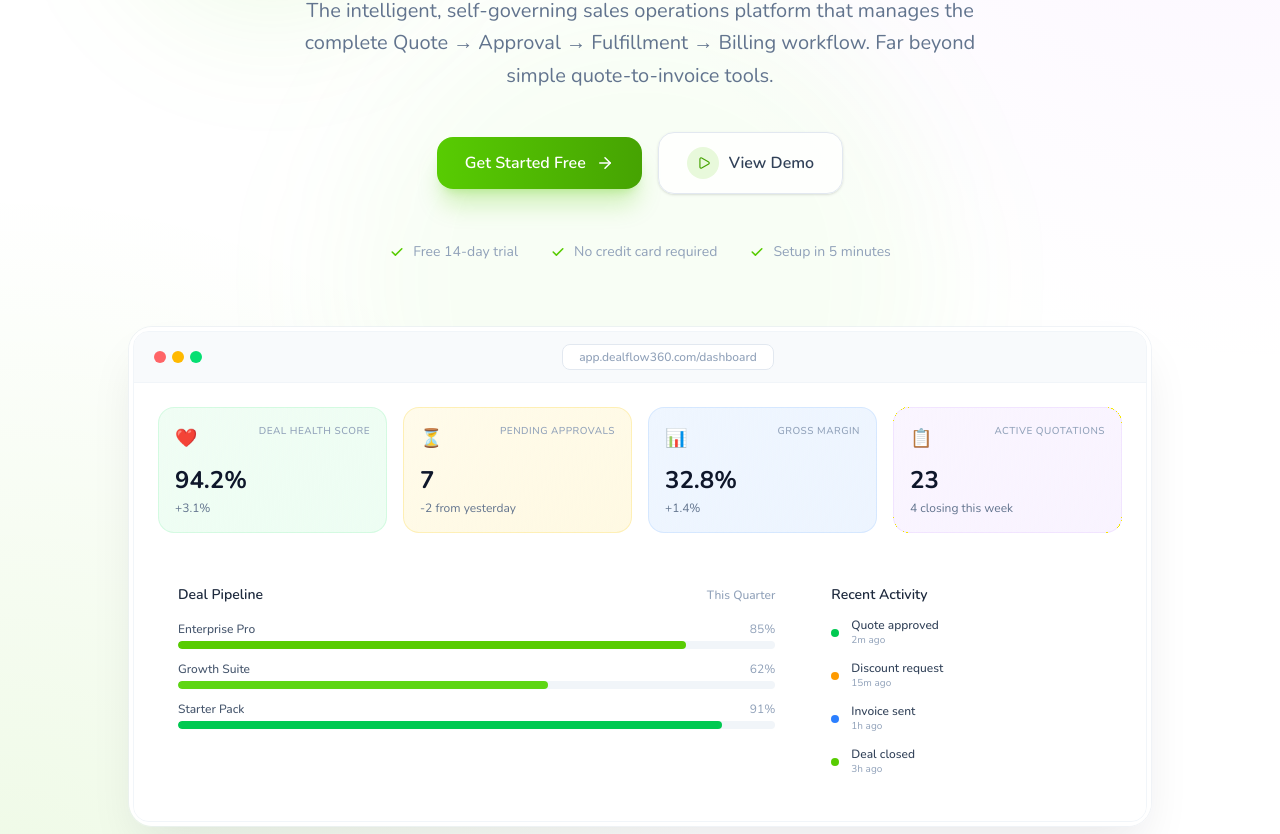
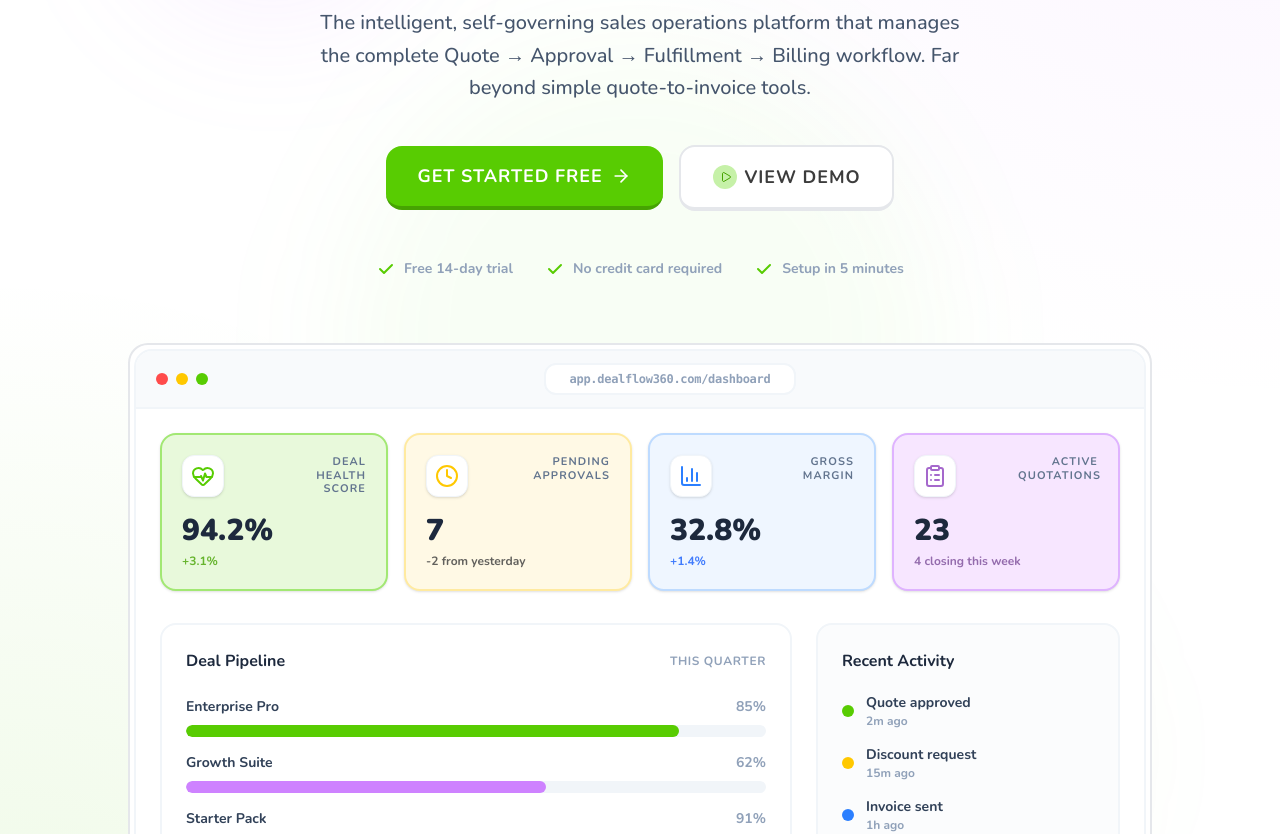
Before and after one commit to J-Ahmad19/DealFlow360, a React (Vite) app: page / in a window 1280 px wide. Shown: the part 349-1183 px from the top of the page. Built offline with nearby package versions, Linux system fonts and the light colour scheme.

Commit message:
feat(hero): apply Lingo tactile buttons, SVG icon dashboard, and brand-aligned gradient underline

```diff
--- a/src/components/Hero.tsx
+++ b/src/components/Hero.tsx
@@ -1,7 +1,7 @@
 import { useEffect, useRef } from 'react';
 import { motion } from 'framer-motion';
 import gsap from 'gsap';
-import { ArrowRight, Play } from 'lucide-react';
+import { ArrowRight, Play, HeartPulse, Clock, BarChart3, ClipboardList } from 'lucide-react';
 
 export default function Hero() {
   const containerRef = useRef<HTMLDivElement>(null);
@@ -29,8 +29,8 @@ export default function Hero() {
       className="relative min-h-screen hero-gradient flex items-center pt-24 pb-20 overflow-hidden"
     >
       <div className="absolute inset-0 pointer-events-none">
-        <div className="hero-orb absolute top-20 left-[10%] w-72 h-72 rounded-full bg-brand-400/10 blur-3xl" />
-        <div className="hero-orb absolute bottom-20 right-[15%] w-96 h-96 rounded-full bg-warm-400/10 blur-3xl" />
+        <div className="hero-orb absolute top-20 left-[10%] w-72 h-72 rounded-full bg-secondary-400/10 blur-3xl" />
+        <div className="hero-orb absolute bottom-20 right-[15%] w-96 h-96 rounded-full bg-brand-400/10 blur-3xl" />
         <div className="hero-orb absolute top-1/2 left-1/2 -translate-x-1/2 -translate-y-1/2 w-[600px] h-[600px] rounded-full bg-brand-300/5 blur-3xl" />
       </div>
 
@@ -40,11 +40,11 @@ export default function Hero() {
             initial={{ opacity: 0, y: 20 }}
             animate={{ opacity: 1, y: 0 }}
             transition={{ duration: 0.6, delay: 0.2 }}
-            className="inline-flex items-center gap-2 px-4 py-2 rounded-full clay-accent mb-8"
+            className="inline-flex items-center gap-2 px-5 py-2.5 rounded-full bg-white border-2 border-slate-200 border-b-4 mb-8"
           >
-            <span className="w-2 h-2 rounded-full bg-brand-500 animate-pulse" />
-            <span className="text-sm font-medium text-brand-700">
-              Now with AI-Powered Deal Intelligence
+            <span className="w-2.5 h-2.5 rounded-full bg-brand-500 animate-pulse" />
+            <span className="text-sm font-bold text-slate-700 tracking-wide">
+              AI-Powered Deal Intelligence
             </span>
           </motion.div>
 
@@ -52,7 +52,7 @@ export default function Hero() {
             initial={{ opacity: 0, y: 30 }}
             animate={{ opacity: 1, y: 0 }}
             transition={{ duration: 0.7, delay: 0.3, ease: [0.16, 1, 0.3, 1] }}
-            className="font-display text-5xl sm:text-6xl lg:text-7xl font-extrabold text-slate-950 leading-[1.08] tracking-tight mb-6"
+            className="font-display text-5xl sm:text-6xl lg:text-7xl font-extrabold text-slate-900 leading-[1.1] tracking-tight mb-6"
           >
             Turn Every Deal Into a{' '}
             <span className="relative inline-block">
@@ -66,7 +66,7 @@ export default function Hero() {
                 <motion.path
                   d="M2 8C40 2 80 2 100 4C120 6 160 6 198 3"
                   stroke="url(#hero-underline)"
-                  strokeWidth="3"
+                  strokeWidth="4"
                   strokeLinecap="round"
                   initial={{ pathLength: 0 }}
                   animate={{ pathLength: 1 }}
@@ -74,8 +74,8 @@ export default function Hero() {
                 />
                 <defs>
                   <linearGradient id="hero-underline" x1="0" y1="0" x2="200" y2="0" gradientUnits="userSpaceOnUse">
-                    <stop stopColor="#ff8c00" />
-                    <stop offset="1" stopColor="#ffc233" />
+                    <stop stopColor="#58CC02" />
+                    <stop offset="1" stopColor="#CE82FF" />
                   </linearGradient>
                 </defs>
               </svg>
@@ -86,7 +86,7 @@ export default function Hero() {
             initial={{ opacity: 0, y: 20 }}
             animate={{ opacity: 1, y: 0 }}
             transition={{ duration: 0.6, delay: 0.5 }}
-            className="text-lg sm:text-xl text-slate-500 leading-relaxed max-w-2xl mx-auto mb-10"
+            className="text-lg sm:text-xl text-slate-600 font-medium leading-relaxed max-w-2xl mx-auto mb-10"
           >
             The intelligent, self-governing sales operations platform that manages
             the complete Quote → Approval → Fulfillment → Billing workflow.
@@ -101,20 +101,20 @@ export default function Hero() {
           >
             <a
               href="#cta"
-              className="group inline-flex items-center gap-2.5 px-7 py-3.5 text-base font-semibold text-white bg-gradient-to-r from-brand-500 to-brand-600 rounded-2xl shadow-xl shadow-brand-500/25 hover:shadow-brand-500/40 hover:-translate-y-0.5 transition-all duration-300"
+              className="btn-tactile btn-primary px-8 py-4 text-lg"
             >
               Get Started Free
               <ArrowRight
-                size={18}
-                className="group-hover:translate-x-1 transition-transform"
+                size={20}
+                className="ml-2"
               />
             </a>
             <a
               href="#workflow"
-              className="group inline-flex items-center gap-2.5 px-7 py-3.5 text-base font-semibold text-slate-700 bg-white/80 rounded-2xl border border-slate-200 hover:border-slate-300 hover:bg-white shadow-sm hover:shadow-md hover:-translate-y-0.5 transition-all duration-300"
+              className="btn-tactile btn-secondary px-8 py-4 text-lg"
             >
-              <div className="w-8 h-8 rounded-full bg-brand-50 flex items-center justify-center group-hover:bg-brand-100 transition-colors">
-                <Play size={14} className="text-brand-600 ml-0.5" />
+              <div className="w-6 h-6 rounded-full bg-brand-100 flex items-center justify-center mr-2">
+                <Play size={12} className="text-brand-600 ml-0.5" />
               </div>
               View Demo
             </a>
@@ -124,22 +124,22 @@ export default function Hero() {
             initial={{ opacity: 0 }}
             animate={{ opacity: 1 }}
             transition={{ duration: 0.8, delay: 1 }}
-            className="mt-12 flex items-center justify-center gap-8 text-sm text-slate-400"
+            className="mt-12 flex items-center justify-center gap-8 text-sm font-bold text-slate-400"
           >
             <span className="flex items-center gap-2">
-              <svg className="w-4 h-4 text-brand-500" fill="currentColor" viewBox="0 0 20 20">
+              <svg className="w-5 h-5 text-brand-500" fill="currentColor" viewBox="0 0 20 20">
                 <path fillRule="evenodd" d="M16.707 5.293a1 1 0 010 1.414l-8 8a1 1 0 01-1.414 0l-4-4a1 1 0 011.414-1.414L8 12.586l7.293-7.293a1 1 0 011.414 0z" clipRule="evenodd" />
               </svg>
               Free 14-day trial
             </span>
             <span className="flex items-center gap-2">
-              <svg className="w-4 h-4 text-brand-500" fill="currentColor" viewBox="0 0 20 20">
+              <svg className="w-5 h-5 text-brand-500" fill="currentColor" viewBox="0 0 20 20">
                 <path fillRule="evenodd" d="M16.707 5.293a1 1 0 010 1.414l-8 8a1 1 0 01-1.414 0l-4-4a1 1 0 011.414-1.414L8 12.586l7.293-7.293a1 1 0 011.414 0z" clipRule="evenodd" />
               </svg>
               No credit card required
             </span>
             <span className="hidden sm:flex items-center gap-2">
-              <svg className="w-4 h-4 text-brand-500" fill="currentColor" viewBox="0 0 20 20">
+              <svg className="w-5 h-5 text-brand-500" fill="currentColor" viewBox="0 0 20 20">
                 <path fillRule="evenodd" d="M16.707 5.293a1 1 0 010 1.414l-8 8a1 1 0 01-1.414 0l-4-4a1 1 0 011.414-1.414L8 12.586l7.293-7.293a1 1 0 011.414 0z" clipRule="evenodd" />
               </svg>
               Setup in 5 minutes
@@ -162,18 +162,16 @@ export default function Hero() {
 
 function DashboardPreview() {
   return (
-    <div className="relative rounded-3xl overflow-hidden shadow-2xl shadow-slate-900/10 border border-slate-200/50">
-      <div className="absolute inset-0 bg-gradient-to-b from-white/50 to-white/80 backdrop-blur-sm" />
-      <div className="relative bg-white rounded-3xl p-1">
-        <div className="rounded-2xl overflow-hidden border border-slate-100">
-          <div className="bg-slate-50 px-5 py-3 border-b border-slate-100 flex items-center gap-2">
-            <div className="flex gap-1.5">
-              <div className="w-3 h-3 rounded-full bg-red-400" />
-              <div className="w-3 h-3 rounded-full bg-amber-400" />
-              <div className="w-3 h-3 rounded-full bg-green-400" />
+    <div className="card-tactile relative overflow-hidden p-1 bg-white">
+      <div className="rounded-[18px] overflow-hidden border-2 border-slate-100">
+        <div className="bg-slate-50 px-5 py-3 border-b-2 border-slate-100 flex items-center gap-2">
+          <div className="flex gap-2">
+            <div className="w-3 h-3 rounded-full bg-danger-500" />
+            <div className="w-3 h-3 rounded-full bg-warning-500" />
+            <div className="w-3 h-3 rounded-full bg-brand-500" />
           </div>
           <div className="flex-1 flex justify-center">
-              <div className="px-4 py-1 bg-white rounded-lg text-xs text-slate-400 font-medium border border-slate-200">
+            <div className="px-6 py-1.5 bg-white rounded-xl text-xs text-slate-400 font-bold border-2 border-slate-100 font-mono tracking-tight">
               app.dealflow360.com/dashboard
             </div>
           </div>
@@ -185,49 +183,49 @@ function DashboardPreview() {
             value="94.2%"
             trend="+3.1%"
             color="green"
-              icon="❤️"
+            icon={<HeartPulse className="w-6 h-6 text-brand-500" />}
           />
           <DashboardCard
             label="Pending Approvals"
             value="7"
             trend="-2 from yesterday"
             color="amber"
-              icon="⏳"
+            icon={<Clock className="w-6 h-6 text-warning-500" />}
           />
           <DashboardCard
             label="Gross Margin"
             value="32.8%"
             trend="+1.4%"
             color="blue"
-              icon="📊"
+            icon={<BarChart3 className="w-6 h-6 text-blue-500" />}
           />
           <DashboardCard
             label="Active Quotations"
             value="23"
             trend="4 closing this week"
             color="purple"
-              icon="📋"
+            icon={<ClipboardList className="w-6 h-6 text-secondary-500" />}
           />
         </div>
 
-          <div className="p-6 pt-2 bg-white grid grid-cols-1 lg:grid-cols-3 gap-4">
-            <div className="lg:col-span-2 clay rounded-2xl p-5">
-              <div className="flex items-center justify-between mb-4">
-                <h4 className="font-display font-semibold text-slate-800 text-sm">Deal Pipeline</h4>
-                <span className="text-xs text-slate-400 font-medium">This Quarter</span>
+        <div className="p-6 pt-2 bg-white grid grid-cols-1 lg:grid-cols-3 gap-6">
+          <div className="lg:col-span-2 rounded-2xl border-2 border-slate-100 p-6">
+            <div className="flex items-center justify-between mb-6">
+              <h4 className="font-display font-bold text-slate-800 text-base">Deal Pipeline</h4>
+              <span className="text-xs text-slate-400 font-bold uppercase tracking-wider">This Quarter</span>
             </div>
-              <div className="space-y-3">
+            <div className="space-y-4">
               {[
                 { name: 'Enterprise Pro', value: 85, color: 'bg-brand-500' },
-                  { name: 'Growth Suite', value: 62, color: 'bg-brand-400' },
-                  { name: 'Starter Pack', value: 91, color: 'bg-green-500' },
+                { name: 'Growth Suite', value: 62, color: 'bg-secondary-400' },
+                { name: 'Starter Pack', value: 91, color: 'bg-blue-400' },
               ].map((deal) => (
                 <div key={deal.name}>
-                    <div className="flex items-center justify-between mb-1">
-                      <span className="text-xs font-medium text-slate-600">{deal.name}</span>
-                      <span className="text-xs text-slate-400">{deal.value}%</span>
+                  <div className="flex items-center justify-between mb-2">
+                    <span className="text-sm font-bold text-slate-700">{deal.name}</span>
+                    <span className="text-sm font-bold text-slate-400">{deal.value}%</span>
                   </div>
-                    <div className="h-2 bg-slate-100 rounded-full overflow-hidden">
+                  <div className="h-3 bg-slate-100 rounded-full overflow-hidden">
                     <div
                       className={`h-full rounded-full ${deal.color}`}
                       style={{ width: `${deal.value}%` }}
@@ -238,24 +236,23 @@ function DashboardPreview() {
             </div>
           </div>
 
-            <div className="clay-accent rounded-2xl p-5">
-              <h4 className="font-display font-semibold text-slate-800 text-sm mb-3">Recent Activity</h4>
-              <div className="space-y-3">
+          <div className="rounded-2xl border-2 border-slate-100 p-6 bg-slate-50/50">
+            <h4 className="font-display font-bold text-slate-800 text-base mb-5">Recent Activity</h4>
+            <div className="space-y-4">
               {[
-                  { action: 'Quote approved', time: '2m ago', dot: 'bg-green-500' },
-                  { action: 'Discount request', time: '15m ago', dot: 'bg-amber-500' },
+                { action: 'Quote approved', time: '2m ago', dot: 'bg-brand-500' },
+                { action: 'Discount request', time: '15m ago', dot: 'bg-warning-500' },
                 { action: 'Invoice sent', time: '1h ago', dot: 'bg-blue-500' },
-                  { action: 'Deal closed', time: '3h ago', dot: 'bg-brand-500' },
+                { action: 'Deal closed', time: '3h ago', dot: 'bg-secondary-400' },
               ].map((item, i) => (
                 <div key={i} className="flex items-center gap-3">
-                    <div className={`w-2 h-2 rounded-full ${item.dot}`} />
+                  <div className={`w-3 h-3 rounded-full ${item.dot}`} />
                   <div className="flex-1 min-w-0">
-                      <p className="text-xs font-medium text-slate-700 truncate">{item.action}</p>
-                      <p className="text-[10px] text-slate-400">{item.time}</p>
+                    <p className="text-sm font-bold text-slate-700 truncate">{item.action}</p>
+                    <p className="text-xs font-bold text-slate-400">{item.time}</p>
                   </div>
                 </div>
               ))}
-              </div>
             </div>
           </div>
         </div>
@@ -275,25 +272,27 @@ function DashboardCard({
   value: string;
   trend: string;
   color: string;
-  icon: string;
+  icon: React.ReactNode;
 }) {
   const colorMap: Record<string, string> = {
-    green: 'from-green-50 to-green-100/50 border-green-200/50',
-    amber: 'from-amber-50 to-amber-100/50 border-amber-200/50',
-    blue: 'from-blue-50 to-blue-100/50 border-blue-200/50',
-    purple: 'from-purple-50 to-purple-100/50 border-purple-200/50',
+    green: 'bg-brand-50 border-brand-200 text-brand-600',
+    amber: 'bg-warning-500/10 border-warning-500/30 text-warning-600',
+    blue: 'bg-blue-50 border-blue-200 text-blue-600',
+    purple: 'bg-secondary-50 border-secondary-200 text-secondary-600',
   };
 
   return (
-    <div className={`bg-gradient-to-br ${colorMap[color]} rounded-2xl p-4 border`}>
-      <div className="flex items-start justify-between mb-3">
-        <span className="text-lg">{icon}</span>
-        <span className="text-[10px] font-medium text-slate-400 uppercase tracking-wider">
+    <div className={`rounded-2xl p-5 border-2 ${colorMap[color]} shadow-sm`}>
+      <div className="flex items-start justify-between mb-4">
+        <div className="p-2 bg-white rounded-xl border border-slate-100 shadow-sm">
+          {icon}
+        </div>
+        <span className="text-[11px] font-bold text-slate-500 uppercase tracking-widest text-right leading-tight max-w-[80px]">
           {label}
         </span>
       </div>
-      <p className="font-display text-2xl font-bold text-slate-900">{value}</p>
-      <p className="text-xs text-slate-500 mt-1">{trend}</p>
+      <p className="font-display text-3xl font-black text-slate-800 mb-1">{value}</p>
+      <p className="text-xs font-bold opacity-80">{trend}</p>
     </div>
   );
 }
```
Lines whose indentation alone changed are shown as unchanged.
